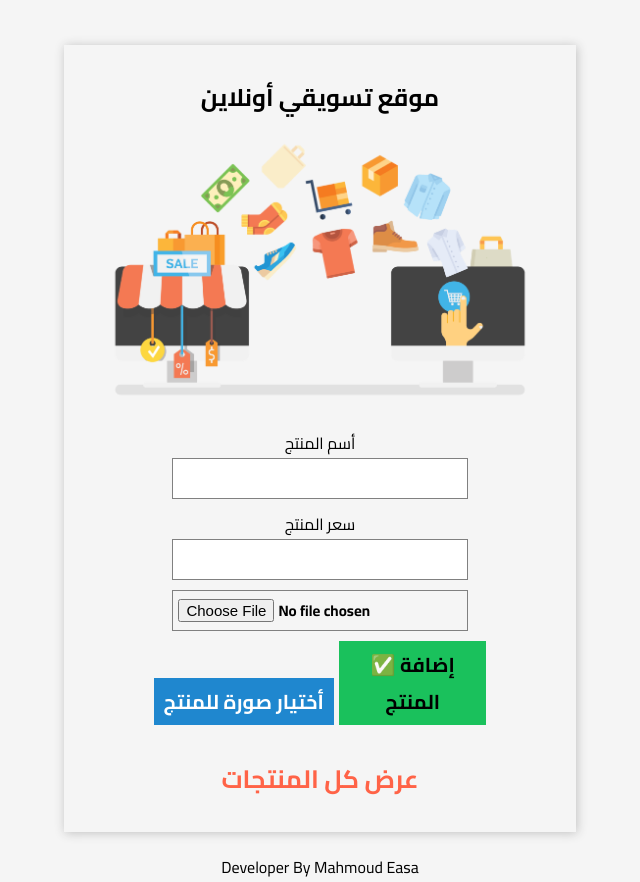
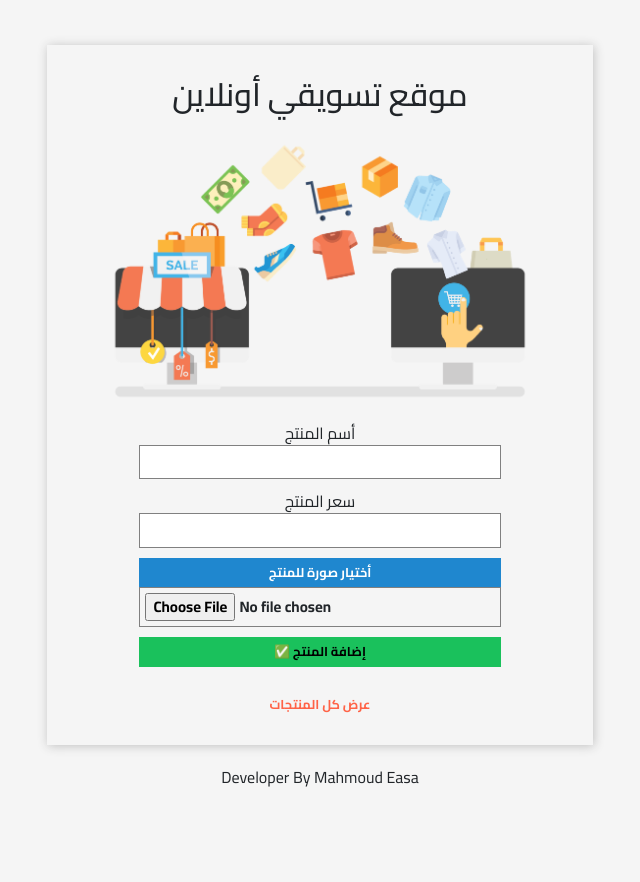
Before and after one commit to MahmoudEasa/onlineShop-php, a PHP site: page / in a window 1280 px wide. Shown: the whole page, without its empty margins (320-960 px from the left). After the commit the page ends 787 px from the top, so only its background shows below. Run offline with PHP 8.4, Linux system fonts and the light colour scheme.

Commit message:
Structure The Code

```diff
--- /dev/null
+++ b/components/InsertProductUI.php
@@ -0,0 +1,10 @@
+<?php
+    echo "<label for='name'>أسم المنتج</label>";
+    echo "<input type='text' id='name' name='name'>";
+    echo "<label for='price'>سعر المنتج</label>";
+    echo "<input type='text' id='price' name='price'>";
+    echo "<label for='file'>أختيار صورة للمنتج</label>";
+    echo "<input type='file' id='file' name='image'>";
+    echo "<button class='button' name='add'>✅ إضافة المنتج</button>";
+    echo "<br>";
+    echo "<a class='view-all-products' href='products.php'>عرض كل المنتجات</a>";
--- a/css/index.css
+++ b/css/index.css
@@ -1,13 +1,18 @@
 .main {
-	width: 40%;
 	box-shadow: 1px 1px 10px silver;
 	margin: 45px 0 20px;
-	padding: 30px 10px;
+	padding: 30px 15px;
+}
+
+.logo {
+	width: 100%;
+	max-width: 450px;
 }
 
 input {
+	display: block;
 	margin-bottom: 10px;
-	width: 60%;
+	width: 70%;
 	padding: 5px;
 	font-size: 15px;
 	font-weight: bold;
@@ -18,35 +23,36 @@
 .button {
 	border: none;
 	padding: 5px 10px;
-	width: 30%;
+	width: fit-content;
 	font-weight: bold;
-	font-size: 20px;
+	font-size: 0.8em;
 	background-color: #1ac15c;
 	cursor: pointer;
 }
 
-#file {
+label,
+.button {
 	display: block;
+	width: 70%;
 }
 
 label:last-of-type {
 	padding: 5px 10px;
 	cursor: pointer;
 	font-weight: bold;
-	font-size: 20px;
+	font-size: 0.8em;
 	background-color: #1f87cf;
 	color: white;
-	margin-right: 5px;
 }
 
-.view {
+.view-all-products {
 	text-decoration: none;
-	font-size: 25px;
+	font-size: 0.8em;
 	color: tomato;
 	font-weight: bold;
 }
 
-.add {
-	font-size: 25px;
+.add-product {
+	font-size: 0.8em;
 	font-weight: bold;
 }
--- /dev/null
+++ b/handleData/insertProduct.php
@@ -0,0 +1,17 @@
+<?php
+    if(isset($_POST["add"])) {
+        require("handleProductData.php");
+
+        if($name && strip_tags($_POST["price"]) != "" && $image) {
+            $keys = "name, price, image";
+            $values = "'$name', '$price', '$image_up'";
+            $query = mySqlInsertData("products", $keys, $values);
+            include "ifUploadedFile.php";
+
+            if($query) {
+                header("Location: index.php");
+            }
+        }else {
+            echo "<p style='color: red;'>من فضلك أملئ جميع الحقول</p>";
+        }
+    }
--- a/update.php
+++ b/handleData/updateProduct.php
@@ -1,5 +1,4 @@
 <?php
-    require("config.php");
     $name = "";
     $price = "";
 
@@ -10,28 +9,28 @@
             echo "<p style='color: red;'>حدث خطأ .. لم يتم رفع المنتج</p>";
         }
     }
-
-    if(isset($_POST["update"])) {
-        require("handleData/handleProductData.php");
-
-        if($name && strip_tags($_POST["price"]) != "" && $image) {
-            $queryUpdate = "update products set name='$name',
-                price='$price', image='$image_up' where id=$_GET[id]";
-
-            $query = mysqli_query($con, $queryUpdate);
-            include "handleData/ifUploadedFile.php";
-            checkUploaded($query);
-        }elseif($name && strip_tags($_POST["price"]) != "") {
-            $queryUpdate = "update products set name='$name',
-                price='$price' where id={$_GET['id']}";
-
-            $query = mysqli_query($con, $queryUpdate);
-            checkUploaded($query);
-        }else {
-            echo "<p style='color: red;'>من فضلك أملئ جميع الحقول</p>";
-        }
-    }elseif(isset($_GET["update"])) {
+    function setNameAndPriceFromGet(&$name, &$price){
         $name = $_GET["name"];
         $priceArr = explode("$", $_GET["price"]);
         $price = $priceArr[0];
     }
+
+    if(isset($_POST["update"])) {
+        require("handleProductData.php");
+
+        if($name && strip_tags($_POST["price"]) != "" && $image) {
+            $data = "name='$name', price='$price', image='$image_up'";
+            $query = mySqlUpdateData("products", $data, $_GET['id']);
+            include "ifUploadedFile.php";
+            checkUploaded($query);
+        }elseif($name && strip_tags($_POST["price"]) != "") {
+            $data = "name='$name', price='$price'";
+            $query = mySqlUpdateData("products", $data, $_GET['id']);
+            checkUploaded($query);
+        }else {
+            echo "<p style='color: red;'>من فضلك أملئ جميع الحقول</p>";
+            setNameAndPriceFromGet($name, $price);
+        }
+    }elseif(isset($_GET["update"])) {
+        setNameAndPriceFromGet($name, $price);
+    }
--- a/index.php
+++ b/index.php
@@ -1,9 +1,12 @@
+<?php require("handleData/mySQLDatabase.php"); ?>
+
 <!DOCTYPE html>
 <html lang="en">
 <head>
     <meta charset="UTF-8">
     <meta http-equiv="X-UA-Compatible" content="IE=edge">
     <meta name="viewport" content="width=device-width, initial-scale=1.0">
+    <link rel="stylesheet" href="https://cdn.jsdelivr.net/npm/bootstrap@5.2.2/dist/css/bootstrap.min.css" integrity="sha384-Zenh87qX5JnK2Jl0vWa8Ck2rdkQ2Bzep5IDxbcnCeuOxjzrPF/et3URy9Bv1WTRi" crossorigin="anonymous">
     <link rel="stylesheet" href="css/global.css">
     <link rel="stylesheet" href="css/index.css">
     <?php
@@ -15,46 +18,36 @@
     ?>
 </head>
 <body>
-    <center>
+    <center class="container">
+        <div class="row">
+            <div class="col-12 col-lg-6 m-auto">
                 <div class="main">
                     <form method="post" enctype="multipart/form-data">
                         <?php
-                    require("insert.php");
-                    require("update.php");
-
                             if(isset($_GET["update"])) {
                                 echo "<h2>تعديل المنتج</h2>";
                             }else {
                                 echo "<h2>موقع تسويقي أونلاين</h2>";
-                        echo "<img src='images/logo.webp' alt='Logo' width='450px'><br>";
+                                echo "<img class='logo' src='images/logo.webp' alt='Logo'><br>";
                             }
-
-                    echo "<label for='name'>أسم المنتج</label><br>";
-                    echo "<input type='text' id='name' name='name'
-                        value='$name'><br>";
-                    echo "<label for='price'>سعر المنتج</label><br>";
-                    echo "<input type='text' id='price' name='price'
-                        value='$price'><br>";
-                    echo "<input type='file' id='file' name='image'>";
+                            require("handleData/insertProduct.php");
+                            require("handleData/updateProduct.php");
 
                             if(isset($_GET["update"])){
-                        echo "<label for='file'>تحديث صورة للمنتج</label>";
-                        echo "<button class='button' name='update'>✅ تعديل المنتج</button>";
-                        echo "<br><br>";
-                        echo "<a class='view' style='margin-left: 5px;' href='products.php'>عرض كل المنتجات</a>";
-                        echo "<a class='add' href='index.php'>إضافة منتج</a>";
+                                require("components/UpdateProductUI.php");
                             }else {
-                        echo "<label for='file'>أختيار صورة للمنتج</label>";
-                        echo "<button class='button' name='add'>✅ إضافة المنتج</button>";
-                        echo "<br><br>";
-                        echo "<a class='view' href='products.php'>عرض كل المنتجات</a>";
+                                require("components/InsertProductUI.php");
                             }
                         ?>
 
                     </form>
                 </div>
+            </div>
+        </div>
         <p>Developer By Mahmoud Easa</p>
     </center>
-    <script src="js/index.js"></script>
+
+    <script src="https://cdn.jsdelivr.net/npm/@popperjs/core@2.11.6/dist/umd/popper.min.js" integrity="sha384-oBqDVmMz9ATKxIep9tiCxS/Z9fNfEXiDAYTujMAeBAsjFuCZSmKbSSUnQlmh/jp3" crossorigin="anonymous"></script>
+    <script src="https://cdn.jsdelivr.net/npm/bootstrap@5.2.3/dist/js/bootstrap.min.js" integrity="sha384-cuYeSxntonz0PPNlHhBs68uyIAVpIIOZZ5JqeqvYYIcEL727kskC66kF92t6Xl2V" crossorigin="anonymous"></script>
 </body>
 </html>
--- a/insert.php
+++ /dev/null
@@ -1,20 +0,0 @@
-<?php
-    require("config.php");
-
-    if(isset($_POST["add"])) {
-        require("handleData/handleProductData.php");
-
-        if($name && strip_tags($_POST["price"]) != "" && $image) {
-            $queryInsert = "insert into products(name, price, image)
-                            value('$name', '$price', '$image_up')";
-            $query = mysqli_query($con, $queryInsert);
-            include "handleData/ifUploadedFile.php";
-
-            if($query) {
-                header("Location: index.php");
-            }
-        }else {
-            echo "<p style='color: red;'>من فضلك أملئ جميع الحقول</p>";
-        }
-
-    }
```
Also changed, not shown: components/UpdateProductUI.php (added, +13 -0 lines), handleData/deleteProduct.php (renamed from delete.php, +1 -6 lines), handleData/mySQLDatabase.php (added, +34 -0 lines), products.php (+5 -6 lines), images/Create a config.php file, that holds the path to your images.jpg (added). Lines whose indentation alone changed are shown as unchanged.
